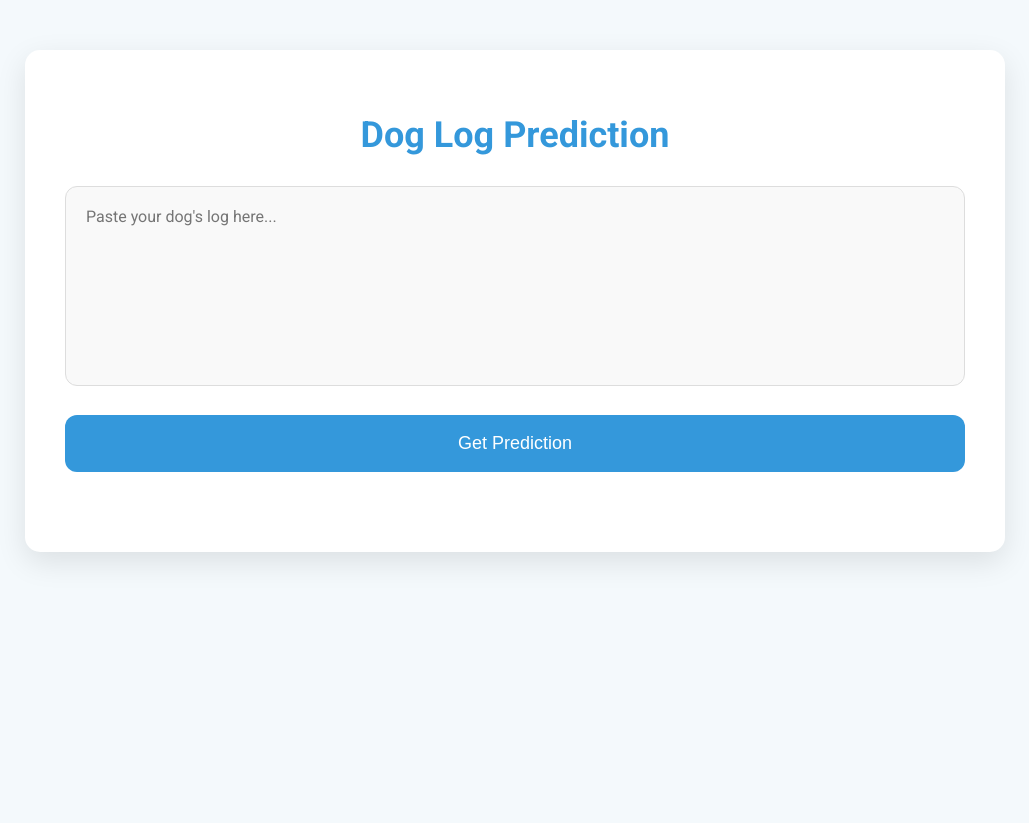
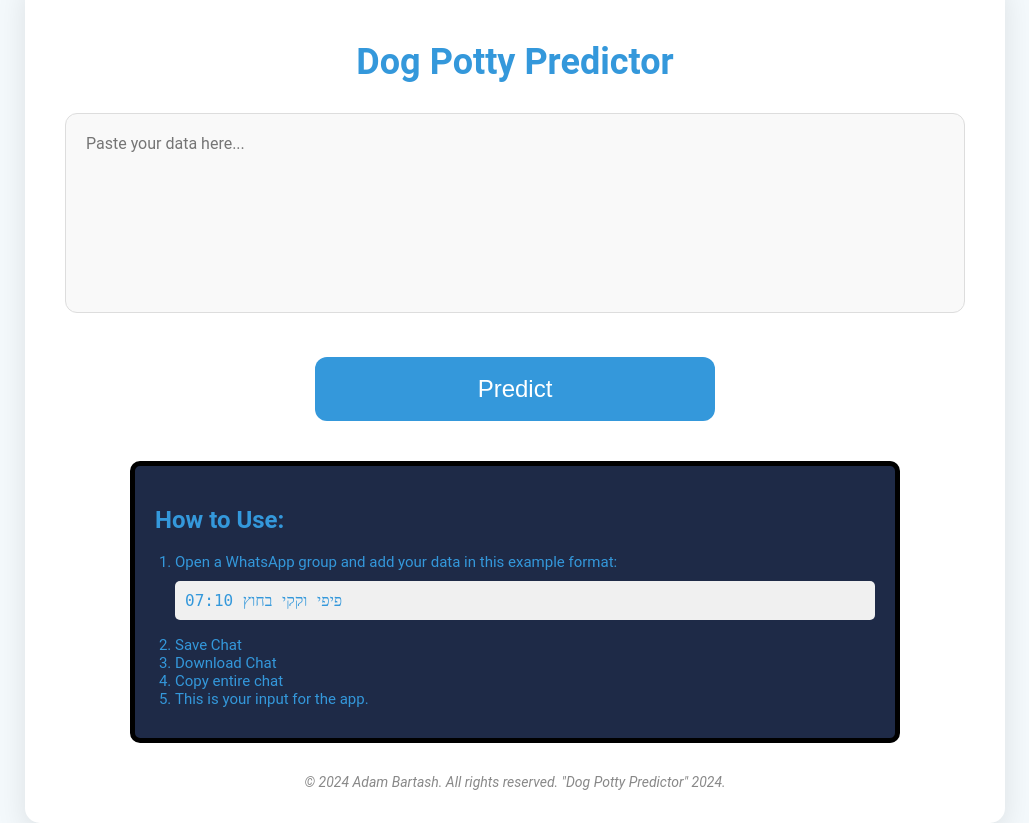
Before and after one commit to adamba12/dog_predictor, a Flask app: page / in a window 1280 px wide. Shown: the whole page, without its empty margins (125-1154 px from the left). Before the commit the page ends 562 px from the top, so only its background shows below. Run offline with Flask 3, Linux system fonts and the light colour scheme.

Commit message:
forecast logic was changed to nearal networks and inclued historic data with weight + css + html updates

```diff
--- a/app.py
+++ b/app.py
@@ -1,13 +1,13 @@
 from flask import Flask, render_template, request
-import pandas as pd
 import datetime
 import re
-import random
+import numpy as np
+from sklearn.neural_network import MLPRegressor
+from statsmodels.tsa.holtwinters import ExponentialSmoothing
 
 app = Flask(__name__)
 
 # Sample parsing and prediction function
-
 def parse_user_input(data):
     parsed_data = []
     for line in data.strip().split("\n"):
@@ -44,88 +44,113 @@ def parse_user_input(data):
             else:
                 location = "Unknown"  # Default location if not found
 
-            # Append parsed data
-            parsed_data.append([date_part, time, event, location])
+            # Append parsed data as a dictionary
+            parsed_data.append({
+                "Date": date_part,
+                "Time": time,
+                "Event": event,
+                "Location": location
+            })
         except Exception as e:
             print(f"Error parsing line: {line} - {e}")
             continue
-    return pd.DataFrame(parsed_data, columns=["Date", "Time", "Event", "Location"])
+    return parsed_data  # Return list of dictionaries
 
-def predict_next_event(parsed_df, event_type):
-    # Check if data is provided
-    if parsed_df.empty:
-        return "No data provided. Cannot predict."
+def predict_next_event(parsed_data, event_type):
+    if not parsed_data:
+        return f"No data provided for {event_type}. Cannot predict.", None
 
-    # Filter the DataFrame by event type (either "פיפי" or "קקי")
-    filtered_df = parsed_df[parsed_df['Event'] == event_type]
-    if filtered_df.empty:
-        return f"No {event_type} events found."
-
-    # 1. Predict Location based on Frequency
-    location_counts = filtered_df['Location'].value_counts()
-    next_location = location_counts.idxmax()  # Predict the most frequent location (e.g., "בחוץ" or "בבית")
-
-    # 2. Predict Time based on Recent Data
-    try:
-        # Convert the 'Time' column to datetime format, then extract only the time part (HH:MM)
-        filtered_df['Time'] = pd.to_datetime(filtered_df['Time'], format='%H:%M', errors='coerce').dt.strftime('%H:%M')
-
-        # Drop rows with invalid time values (NaT)
-        filtered_df = filtered_df.dropna(subset=['Time'])
-
-        # Check if there is any data after dropping NaT values
-        if filtered_df.empty:
-            return f"No valid time data available for {event_type} prediction."
-
-        # Convert time to minutes and calculate the average time (based on more recent events)
-        filtered_df['Time_in_minutes'] = filtered_df['Time'].apply(lambda x: int(x.split(":")[0])*60 + int(x.split(":")[1]))
-
-        # Use the last 3 events for prediction (to weight recent data more)
-        recent_data = filtered_df.tail(3)
-
-        # Calculate the average time of the last 3 events
-        avg_time_in_minutes = recent_data['Time_in_minutes'].mean()
-
-        # Predict the next time based on the average time with some randomness added to simulate variability
-        time_variability = random.randint(-15, 15)  # Allow a random variation of up to 15 minutes
-        predicted_time_in_minutes = int(avg_time_in_minutes) + time_variability
-        predicted_time_in_minutes = max(0, min(1440, predicted_time_in_minutes))  # Ensure the time is between 00:00 and 23:59
-
-        # Convert the predicted time back to hours and minutes
-        predicted_hour = predicted_time_in_minutes // 60
-        predicted_minute = predicted_time_in_minutes % 60
-        next_time = f"{predicted_hour:02d}:{predicted_minute:02d}"
-
-    except Exception as e:
-        print(f"Error while processing time: {e}")
-        return "Error processing time data"
-
-    # 3. Determine if the prediction is for today or the next day based on the time of day
+    # Extract the latest event's timestamp
+    latest_timestamp_str = parsed_data[-1].get('Date') + ' ' + parsed_data[-1].get('Time')
+    latest_timestamp = datetime.datetime.strptime(latest_timestamp_str, "%d/%m/%Y %H:%M")
     current_date = datetime.datetime.now()
 
-    # If the predicted time is after 22:00, shift to the next day
-    predicted_time_obj = current_date.replace(hour=int(next_time.split(":")[0]), minute=int(next_time.split(":")[1]), second=0)
+    # Calculate if the data is outdated
+    is_outdated = (current_date - latest_timestamp).days > 0 or (current_date - latest_timestamp).seconds > 36000  # Data older than 10 hours
 
-    # If the predicted time is after 22:00, the prediction should be for the next day
-    if predicted_time_obj.hour >= 22:
-        next_date_obj = current_date + datetime.timedelta(days=1)
-        next_date_str = next_date_obj.strftime('%d/%m/%Y')
-        next_day_name = next_date_obj.strftime('%A')
+    # Filter data for the event type, also considering combined events like "פיפי וקקי" or "קקי פיפי"
+    filtered_data = [entry for entry in parsed_data if event_type in entry.get('Event', '') or ("פיפי" in entry.get('Event', '') and "קקי" in entry.get('Event', ''))]
+    if not filtered_data:
+        return f"No valid {event_type} events found.", None
+
+    # Predict Location Based on Frequency
+    location_counts = {}
+    for entry in filtered_data:
+        location = entry.get('Location', "Unknown")
+        location_counts[location] = location_counts.get(location, 0) + 1
+
+    next_location = max(location_counts, key=location_counts.get) if location_counts else "Unknown"
+
+    # Extract timestamps
+    timestamps = []
+    for entry in filtered_data:
+        time_str = entry.get('Time', "")
+        date_str = entry.get('Date', "")
+        if ":" in time_str and date_str:
+            time_obj = datetime.datetime.strptime(f"{date_str} {time_str}", "%d/%m/%Y %H:%M")
+            timestamps.append(time_obj)
+
+    if len(timestamps) < 2:
+        return "Not enough data to make a prediction.", None
+
+    # Sort timestamps
+    timestamps = sorted(timestamps)
+    time_differences = [(timestamps[i] - timestamps[i - 1]).total_seconds() / 60 for i in range(1, len(timestamps))]
+
+    # Step 1: Interval-Based Prediction
+    avg_interval = sum(time_differences) / len(time_differences)
+    baseline_prediction_time = timestamps[-1] + datetime.timedelta(minutes=avg_interval)
+
+    # Step 2: Exponential Smoothing for Trends
+    if len(time_differences) > 2:
+        smoothing_model = ExponentialSmoothing(time_differences, trend='add', seasonal=None, damped_trend=False)
+        smoothing_fit = smoothing_model.fit()
+        smoothed_interval = smoothing_fit.forecast(steps=1)[0]
     else:
-        # Otherwise, stay on the current day
-        next_date_str = current_date.strftime('%d/%m/%Y')
-        next_day_name = current_date.strftime('%A')
+        smoothed_interval = avg_interval  # Fallback to the average
 
-    # Ensure the predicted time is in the future
-    # If the predicted time has already passed today, move it to the next available time
-    if predicted_time_obj < current_date:
-        predicted_time_obj += datetime.timedelta(hours=1)  # Add 1 hour to the prediction
+    smoothing_prediction_time = timestamps[-1] + datetime.timedelta(minutes=smoothed_interval)
 
-    # Update the time based on this adjustment
-    next_time = predicted_time_obj.strftime('%H:%M')
+    # Step 3: Neural Network for Advanced Prediction
+    if len(time_differences) >= 5:
+        # Prepare data for neural network
+        X = np.array(range(len(time_differences))).reshape(-1, 1)  # Index as feature
+        y = np.array(time_differences)  # Intervals as target
 
-    # Return the prediction
-    return f"{event_type} at {next_time} on {next_day_name}, {next_date_str} in {next_location}"
+        # Train neural network
+        nn_model = MLPRegressor(hidden_layer_sizes=(50,), max_iter=500, random_state=42)
+        nn_model.fit(X, y)
+
+        # Predict next interval
+        next_interval = nn_model.predict([[len(time_differences)]])[0]
+    else:
+        next_interval = smoothed_interval  # Fallback to smoothing prediction
+
+    nn_prediction_time = timestamps[-1] + datetime.timedelta(minutes=next_interval)
+
+    # Combine Predictions: Weighted Average
+    baseline_seconds = (baseline_prediction_time - timestamps[-1]).total_seconds()
+    smoothing_seconds = (smoothing_prediction_time - timestamps[-1]).total_seconds()
+    nn_seconds = (nn_prediction_time - timestamps[-1]).total_seconds()
+
+    combined_seconds = (
+        0.5 * nn_seconds +
+        0.3 * smoothing_seconds +
+        0.2 * baseline_seconds
+    )
+
+    final_prediction_time = timestamps[-1] + datetime.timedelta(seconds=combined_seconds)
+
+    # Ensure the final prediction is in the future by adjusting it if it's in the past
+    if final_prediction_time < current_date:
+        final_prediction_time = current_date + datetime.timedelta(minutes=avg_interval)  # Adjust to a time in the future
+
+    # Return Prediction and Last Timestamp, include "outdated" warning
+    prediction = f"Next event {event_type} will be at {final_prediction_time.strftime('%H:%M')} on {final_prediction_time.strftime('%A')}, {final_prediction_time.strftime('%d/%m/%Y')} in {next_location}"
+
+    return prediction, latest_timestamp if is_outdated else None
+
+
 
 @app.route('/', methods=['GET', 'POST'])
 def index():
@@ -133,37 +158,44 @@ def index():
     prediction_kaki = None
     combined_prediction = None
     comment = None
-    parsed_data_table = None
+    last_pipi = None
+    last_kaki = None
 
     if request.method == 'POST':
         # Get user input from the form
         user_input = request.form['data']
 
         # Parse the user input
-        parsed_df = parse_user_input(user_input)
+        parsed_data = parse_user_input(user_input)
 
         # Generate predictions for "פיפי" and "קקי"
-        prediction_pipi = predict_next_event(parsed_df, "פיפי")
-        prediction_kaki = predict_next_event(parsed_df, "קקי")
+        prediction_pipi, last_pipi = predict_next_event(parsed_data, "פיפי")
+        prediction_kaki, last_kaki = predict_next_event(parsed_data, "קקי")
+
+        # Check if the input data is outdated (more than 15 hours)
+        now = datetime.datetime.now()
+
+        if (last_pipi and (now - last_pipi).total_seconds() > 54000) or (last_kaki and (now - last_kaki).total_seconds() > 54000):  # 15 hours
+            comment = "Warning: Data is outdated (more than 15 hours since last event)."
 
         # Check if the times are within 20 minutes of each other
         if prediction_pipi != "No data provided. Cannot predict." and prediction_kaki != "No data provided. Cannot predict.":
-            time_pipi = datetime.datetime.strptime(prediction_pipi.split(' at ')[1].split(' on ')[0], "%H:%M")
-            time_kaki = datetime.datetime.strptime(prediction_kaki.split(' at ')[1].split(' on ')[0], "%H:%M")
+            try:
+                time_pipi = datetime.datetime.strptime(prediction_pipi.split(' at ')[1].split(' on ')[0], "%H:%M")
+                time_kaki = datetime.datetime.strptime(prediction_kaki.split(' at ')[1].split(' on ')[0], "%H:%M")
 
-            # Calculate time difference in minutes
-            time_diff = abs((time_kaki - time_pipi).total_seconds() / 60)
+                # Calculate time difference in minutes
+                time_diff = abs((time_kaki - time_pipi).total_seconds() / 60)
 
-            if time_diff <= 20:
-                combined_prediction = f"Next event פיפי וגם קקי will be at {time_pipi.strftime('%H:%M')} on {prediction_pipi.split(' on ')[1]}"
-                comment = "Note: Events predicted to be within 20 minutes from one another."
-                prediction_pipi = None  # Hide individual predictions if combined
-                prediction_kaki = None  # Hide individual predictions if combined
+                if time_diff <= 20:
+                    combined_prediction = f"Next event פיפי וגם קקי will be at {time_pipi.strftime('%H:%M')} on {prediction_pipi.split(' on ')[1]}"
+                    comment = "Note: Events predicted to be within 20 minutes from one another."
+                    prediction_pipi = None  # Hide individual predictions if combined
+                    prediction_kaki = None  # Hide individual predictions if combined
+            except Exception as e:
+                print(f"Error checking times: {e}")
 
-        # Create an HTML table for the first 5 rows of parsed data. Won't be showed though because of changes in "index" file.
-        parsed_data_table = parsed_df.head().to_html(classes='data', index=False)
-
-    return render_template('index.html', data=parsed_data_table, prediction_pipi=prediction_pipi, prediction_kaki=prediction_kaki, combined_prediction=combined_prediction, comment=comment)
+    return render_template('index.html', prediction_pipi=prediction_pipi, prediction_kaki=prediction_kaki, combined_prediction=combined_prediction, comment=comment)
 
 if __name__ == '__main__':
     app.run(debug=True)
--- a/static/style.css
+++ b/static/style.css
@@ -5,28 +5,78 @@ body {
     margin: 0;
     padding: 0;
     color: #333;
+    display: flex;
+    justify-content: center;
+    align-items: center;
+    height: 100vh;
+    flex-direction: column;
+    position: relative;  /* To position images relative to body */
 }
 
 .container {
     max-width: 900px;
-    margin: 50px auto;
+    width: 100%;
+    margin: 0 auto;
     background-color: #fff;
     padding: 40px;
     border-radius: 15px;
     box-shadow: 0 10px 30px rgba(0, 0, 0, 0.1);
+    text-align: center;
 }
 
-h1 {
-    text-align: center;
+header h1 {
     color: #3498db;  /* Blue color */
     font-size: 36px;
     margin-bottom: 30px;
 }
 
-form {
-    margin-bottom: 40px;
+main {
+    width: 100%;
 }
 
+/* Prediction Styles */
+.prediction {
+    font-size: 18px;
+    font-weight: bold;
+    margin-top: 30px;
+}
+
+.pipi-prediction {
+    color: #3498db;  /* Blue color */
+}
+
+.kaki-prediction {
+    color: darkblue;  /* Dark blue for 'קקי' prediction */
+}
+
+.comment {
+    font-size: 22px;
+    font-weight: bold;
+    color: red;
+    margin-top: 20px;
+}
+
+/* Button Styles */
+.submit-button {
+    background-color: #3498db;  /* Blue button */
+    color: white;
+    border: none;
+    padding: 18px 40px; /* Larger button size */
+    border-radius: 12px;
+    cursor: pointer;
+    font-size: 24px;  /* Larger font size */
+    width: 100%;
+    max-width: 400px;  /* Max width for button */
+    transition: background-color 0.3s ease;
+    margin: 20px auto;
+    display: block;  /* Center button horizontally */
+}
+
+.submit-button:hover {
+    background-color: #2980b9;  /* Darker blue */
+}
+
+/* Textarea Styles */
 textarea {
     width: 100%;
     height: 200px;
@@ -34,71 +84,57 @@ textarea {
     font-size: 16px;
     border-radius: 12px;
     border: 1px solid #ddd;
-    margin-bottom: 25px;
+    margin-bottom: 20px;
     background-color: #f9f9f9;
     font-family: 'Roboto', sans-serif;
     resize: none;
     box-sizing: border-box;
 }
 
-button {
-    background-color: #3498db;  /* Blue button */
-    color: white;
-    border: none;
-    padding: 18px 24px;
-    border-radius: 12px;
-    cursor: pointer;
-    font-size: 18px;
-    width: 100%;
-    transition: background-color 0.3s ease;
+/* Read Me Section */
+.read-me {
+    margin-top: 40px;
+    font-size: 15px;  /* Set font size to 15px for better readability */
+    color: #3498db;
+    text-align: left;
+    padding: 20px;
+    background-color: #1e2a47;
+    border: 5px solid black;
+    border-radius: 10px;
+    width: 80%;
+    margin: 40px auto;  /* Center it and add spacing between button */
+    font-family: 'Roboto', sans-serif;  /* Ensure Roboto font is applied */
 }
 
-button:hover {
-    background-color: #2980b9;  /* Darker blue */
+.read-me h2 {
+    font-size: 24px;
+    color: #3498db;
 }
 
-.prediction {
-    font-size: 18px;
-    font-weight: bold;
-    color: #3498db;
-    text-align: center;
-    margin-top: 30px;
+.read-me ol {
+    margin: 10px 0;
+    padding-left: 20px;
 }
 
-/* Red comment style */
-.comment {
-    font-size: 22px;
-    font-weight: bold;
-    color: red;
-    text-align: center;
-    margin-top: 20px;
+.read-me pre {
+    background-color: #f0f0f0;
+    padding: 10px;
+    border-radius: 5px;
+    font-size: 16px;
+    margin-top: 10px;
 }
 
-/* Headline styling for "פיפי" */
-.pipi-headline {
-    color: #3498db;  /* Blue */
-    font-size: 28px;
-    font-weight: bold;
+/* Footer Section */
+.footer {
+    width: 100%;
     text-align: center;
-    margin-top: 20px;
-    text-transform: uppercase;  /* Uppercase to make it look more like a headline */
+    position: fixed;
+    bottom: 10px;  /* Keeps it at the bottom of the screen */
 }
 
-/* Headline styling for "קקי" */
-.kaki-headline {
-    color: #2c3e50;  /* Dark blue */
-    font-size: 28px;
-    font-weight: bold;
-    text-align: center;
-    margin-top: 20px;
-    text-transform: uppercase;  /* Uppercase to make it look more like a headline */
+.footer p {
+    font-size: 14px;
+    color: #888;
+    font-style: italic;
+    margin: 0;
 }
-
-/* Error message styling (optional for future use) */
-.error {
-    font-size: 18px;
-    font-weight: bold;
-    color: #e57373;  /* Red color */
-    text-align: center;
-    margin-top: 30px;
-}
--- a/templates/index.html
+++ b/templates/index.html
@@ -3,40 +3,60 @@
 <head>
     <meta charset="UTF-8">
     <meta name="viewport" content="width=device-width, initial-scale=1.0">
-    <title>Dog Log Prediction</title>
-    <link href="https://fonts.googleapis.com/css2?family=Roboto:wght@400;500;700&display=swap" rel="stylesheet">
+    <title>Dog Potty Predictor</title>
     <link rel="stylesheet" href="{{ url_for('static', filename='style.css') }}">
 </head>
 <body>
+    <div class="container">
+        <header class="header">
+            <h1>Dog Potty Predictor</h1>
+        </header>
 
-<div class="container">
-    <h1>Dog Log Prediction</h1>
+        <main class="main-content">
+            <section class="prediction-section">
+                {% if prediction_pipi %}
+                <p class="prediction">{{ prediction_pipi }}</p>
+                <span>💧</span>
+                {% endif %}
 
-    <form method="POST">
-        <textarea name="data" placeholder="Paste your dog's log here..." required>{{ request.form['data'] if request.form else '' }}</textarea>
-        <button type="submit">Get Prediction</button>
-    </form>
+                {% if prediction_kaki %}
+                <p class="prediction">{{ prediction_kaki }}</p>
+                <span>💩</span>
+                {% endif %}
 
-    {% if prediction_pipi %}
-        <h2 class="pipi-headline">The next "פיפי" prediction is...</h2>
-        <div class="prediction">{{ prediction_pipi }}</div>
-    {% endif %}
+                {% if combined_prediction %}
+                <p class="prediction">{{ combined_prediction }}</p>
+                <span>💩 and 💧 </span>
+                {% endif %}
 
-    {% if prediction_kaki %}
-        <h2 class="kaki-headline">The next "קקי" prediction is... 💩</h2>
-        <div class="prediction">{{ prediction_kaki }}</div>
-    {% endif %}
+                <p class="comment">{% if comment %}{{ comment }}{% endif %}</p>
+            </section>
 
-    {% if combined_prediction %}
-        <div class="prediction">{{ combined_prediction }}</div>
-    {% endif %}
+            <!-- Text area input -->
+            <form method="POST" class="prediction-form">
+                <textarea id="data" name="data" rows="10" cols="50" placeholder="Paste your data here..."></textarea><br>
+                <input type="submit" value="Predict" class="submit-button">
+            </form>
 
-    {% if comment %}
-        <div class="comment">
-            {{ comment }}
-        </div>
-    {% endif %}
-</div>
+            <!-- "Read me" Section -->
+            <section class="read-me">
+                <h2>How to Use:</h2>
+                <ol>
+                    <li>Open a WhatsApp group and add your data in this example format:
+                        <pre>07:10 פיפי וקקי בחוץ</pre>
+                    </li>
+                    <li>Save Chat</li>
+                    <li>Download Chat</li>
+                    <li>Copy entire chat</li>
+                    <li>This is your input for the app.</li>
+                </ol>
+            </section>
+        </main>
+    </div>
 
+    <!-- Copyright Section -->
+    <footer class="footer">
+        <p>&copy; 2024 Adam Bartash. All rights reserved. "Dog Potty Predictor" 2024.</p>
+    </footer>
 </body>
 </html>
```
Also changed, not shown: templates/table.html (added, +21 -0 lines).
